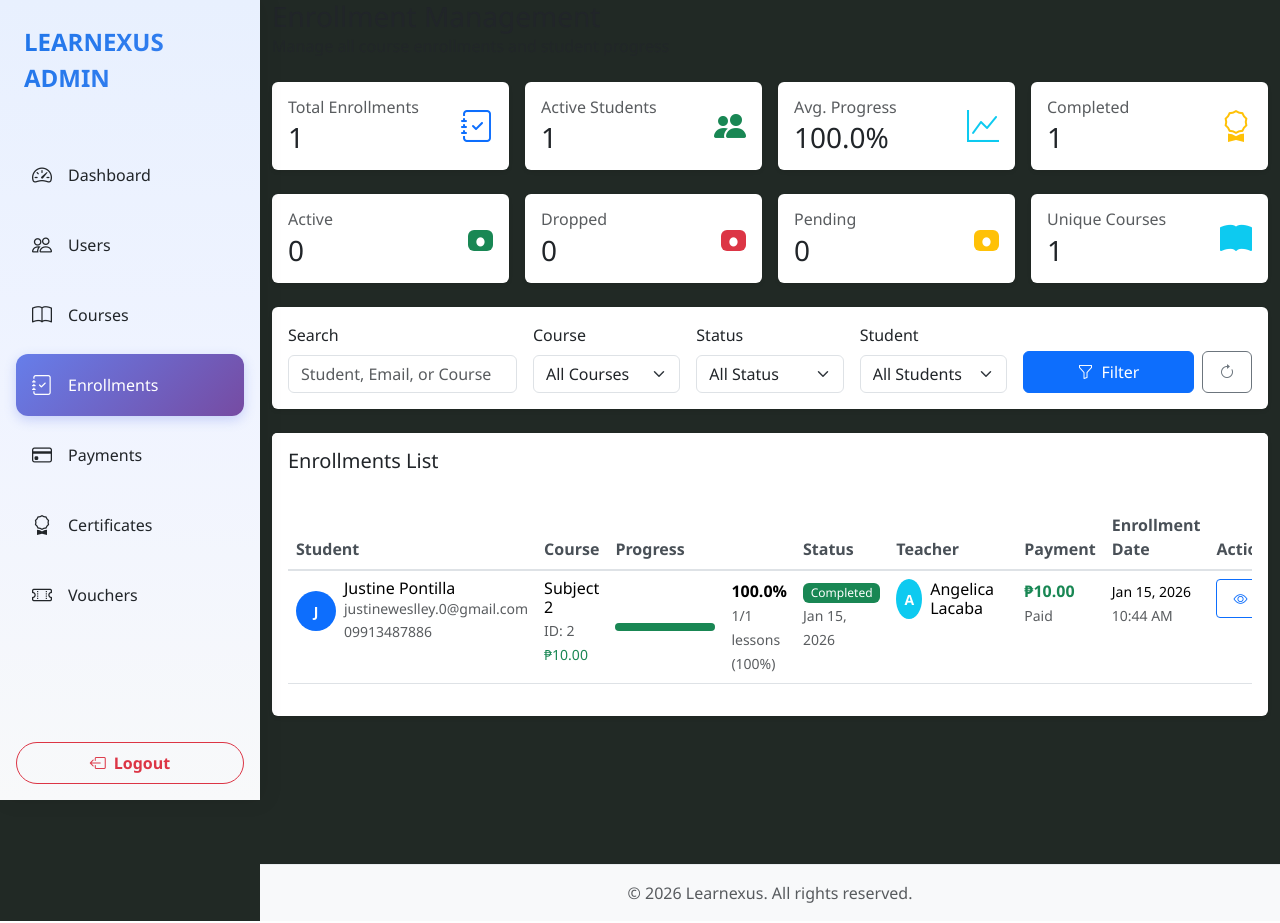
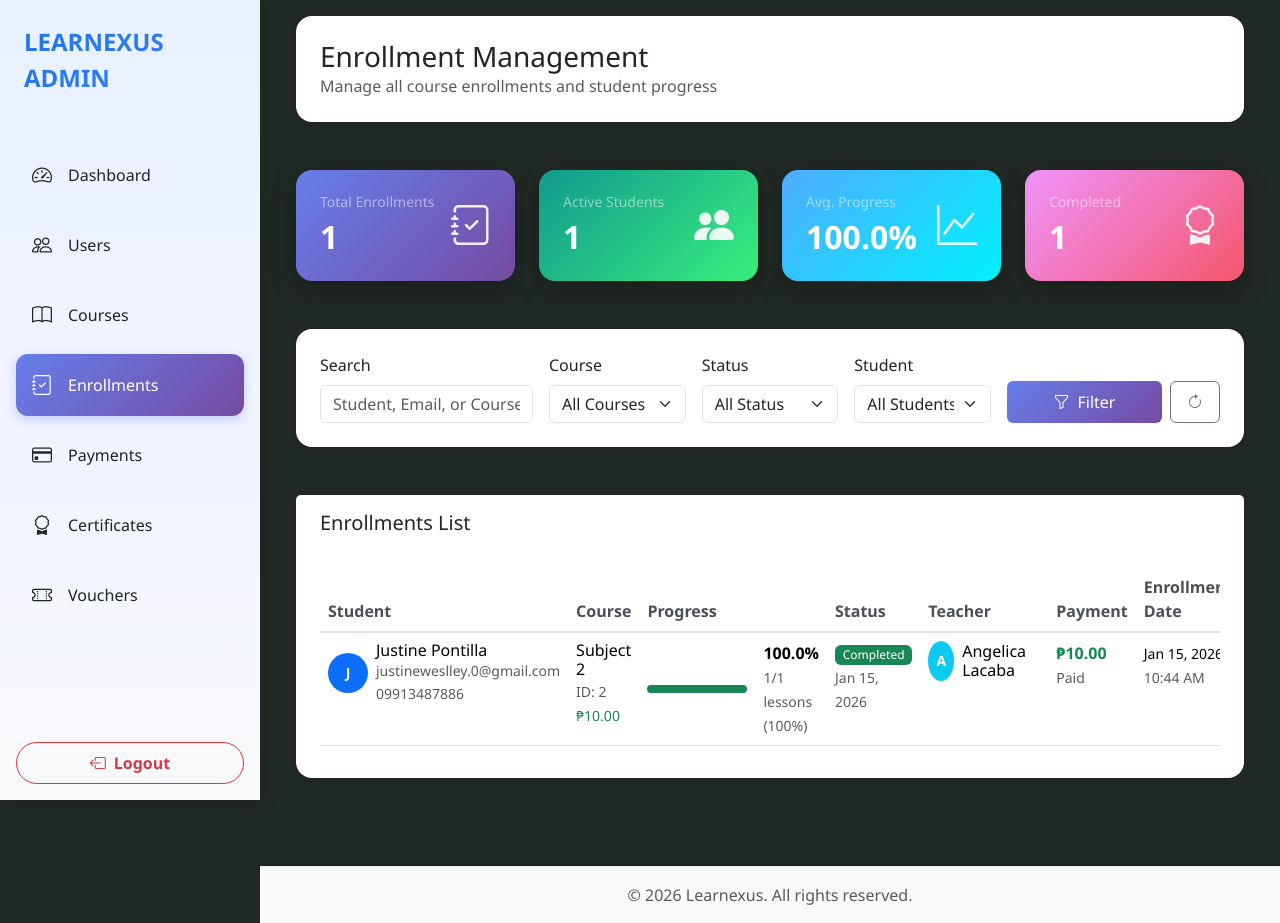
Before and after one commit to AngelLacabs/Learnexus, a PHP site: page /admin/enrollments.php in a window 1280 px wide. Run offline with PHP 8.4, Linux system fonts and the light colour scheme; a user stored in the database is signed in; data comes from the database, SQL or seed files in the repository; some libraries are stand-ins or nearby versions.

Commit message:
enrollments admin

```diff
--- a/admin/enrollments.php
+++ b/admin/enrollments.php
@@ -133,19 +133,11 @@ include 'includes/header.php';
 include 'includes/sidebar.php';
 ?>
 
-<div class="main-content">
+<div class="main-content pb-3 pb-lg-4 ps-3 ps-lg-4 pe-3 pe-lg-4 pt-3">
     <div class="container-fluid">
-        <!-- Page Header -->
-        <div class="d-flex justify-content-between align-items-center mb-4">
-            <div>
-                <h1 class="h3 mb-0">Enrollment Management</h1>
-                <p class="text-muted mb-0">Manage all course enrollments and student progress</p>
-            </div>
-        </div>
-
         <!-- Success/Error Messages -->
         <?php if (isset($_SESSION['success'])): ?>
-            <div class="alert alert-success alert-dismissible fade show" role="alert">
+            <div class="alert alert-success alert-dismissible fade show mb-4" role="alert">
                 <?php echo $_SESSION['success']; ?>
                 <button type="button" class="btn-close" data-bs-dismiss="alert" aria-label="Close"></button>
             </div>
@@ -153,73 +145,89 @@ include 'includes/sidebar.php';
         <?php endif; ?>
 
         <?php if (isset($_SESSION['error'])): ?>
-            <div class="alert alert-danger alert-dismissible fade show" role="alert">
+            <div class="alert alert-danger alert-dismissible fade show mb-4" role="alert">
                 <?php echo $_SESSION['error']; ?>
                 <button type="button" class="btn-close" data-bs-dismiss="alert" aria-label="Close"></button>
             </div>
             <?php unset($_SESSION['error']); ?>
         <?php endif; ?>
 
-        <!-- Statistics Cards -->
-        <div class="row g-3 mb-4">
+        <!-- Box 1: Page Header -->
+        <div class="card border-0 rounded-4 shadow-sm mb-5">
+            <div class="card-body p-4">
+                <div class="d-flex justify-content-between align-items-center">
+                    <div>
+                        <h1 class="h3 mb-0">Enrollment Management</h1>
+                        <p class="text-muted mb-0">Manage all course enrollments and student progress</p>
+                    </div>
+                </div>
+            </div>
+        </div>
+
+        <!-- Box 2: Statistics Cards - Separate Boxes -->
+        <div class="row g-4 mb-5">
+            <!-- Total Enrollments -->
             <div class="col-lg-3 col-md-6">
-                <div class="card border-0 shadow-sm">
-                    <div class="card-body">
+                <div class="card border-0 rounded-4 h-100 text-white" style="background: linear-gradient(135deg, #667eea 0%, #764ba2 100%); box-shadow: 0 10px 30px rgba(0, 0, 0, 0.15), 0 4px 8px rgba(0, 0, 0, 0.1);">
+                    <div class="card-body p-4">
                         <div class="d-flex justify-content-between align-items-center">
-                            <div>
-                                <h6 class="text-muted mb-1">Total Enrollments</h6>
-                                <h3 class="mb-0"><?php echo number_format($stats['total']); ?></h3>
+                            <div class="flex-grow-1">
+                                <h6 class="mb-2 text-white-50" style="font-size: 0.875rem; font-weight: 500;">Total Enrollments</h6>
+                                <h2 class="mb-0 text-white fw-bold" style="font-size: 2rem;"><?php echo number_format($stats['total']); ?></h2>
                             </div>
-                            <div class="text-primary">
-                                <i class="bi bi-journal-check fs-2"></i>
+                            <div class="ms-3" style="opacity: 0.9;">
+                                <i class="bi bi-journal-check" style="font-size: 2.5rem;"></i>
                             </div>
                         </div>
                     </div>
                 </div>
             </div>
 
+            <!-- Active Students -->
             <div class="col-lg-3 col-md-6">
-                <div class="card border-0 shadow-sm">
-                    <div class="card-body">
+                <div class="card border-0 rounded-4 h-100 text-white" style="background: linear-gradient(135deg, #11998e 0%, #38ef7d 100%); box-shadow: 0 10px 30px rgba(0, 0, 0, 0.15), 0 4px 8px rgba(0, 0, 0, 0.1);">
+                    <div class="card-body p-4">
                         <div class="d-flex justify-content-between align-items-center">
-                            <div>
-                                <h6 class="text-muted mb-1">Active Students</h6>
-                                <h3 class="mb-0"><?php echo number_format($stats['uniqueStudents']); ?></h3>
+                            <div class="flex-grow-1">
+                                <h6 class="mb-2 text-white-50" style="font-size: 0.875rem; font-weight: 500;">Active Students</h6>
+                                <h2 class="mb-0 text-white fw-bold" style="font-size: 2rem;"><?php echo number_format($stats['uniqueStudents']); ?></h2>
                             </div>
-                            <div class="text-success">
-                                <i class="bi bi-people-fill fs-2"></i>
+                            <div class="ms-3" style="opacity: 0.9;">
+                                <i class="bi bi-people-fill" style="font-size: 2.5rem;"></i>
                             </div>
                         </div>
                     </div>
                 </div>
             </div>
 
+            <!-- Avg. Progress -->
             <div class="col-lg-3 col-md-6">
-                <div class="card border-0 shadow-sm">
-                    <div class="card-body">
+                <div class="card border-0 rounded-4 h-100 text-white" style="background: linear-gradient(135deg, #4facfe 0%, #00f2fe 100%); box-shadow: 0 10px 30px rgba(0, 0, 0, 0.15), 0 4px 8px rgba(0, 0, 0, 0.1);">
+                    <div class="card-body p-4">
                         <div class="d-flex justify-content-between align-items-center">
-                            <div>
-                                <h6 class="text-muted mb-1">Avg. Progress</h6>
-                                <h3 class="mb-0"><?php echo number_format($stats['avgProgress'], 1); ?>%</h3>
+                            <div class="flex-grow-1">
+                                <h6 class="mb-2 text-white-50" style="font-size: 0.875rem; font-weight: 500;">Avg. Progress</h6>
+                                <h2 class="mb-0 text-white fw-bold" style="font-size: 2rem;"><?php echo number_format($stats['avgProgress'], 1); ?>%</h2>
                             </div>
-                            <div class="text-info">
-                                <i class="bi bi-graph-up fs-2"></i>
+                            <div class="ms-3" style="opacity: 0.9;">
+                                <i class="bi bi-graph-up" style="font-size: 2.5rem;"></i>
                             </div>
                         </div>
                     </div>
                 </div>
             </div>
 
+            <!-- Completed -->
             <div class="col-lg-3 col-md-6">
-                <div class="card border-0 shadow-sm">
-                    <div class="card-body">
+                <div class="card border-0 rounded-4 h-100 text-white" style="background: linear-gradient(135deg, #f093fb 0%, #f5576c 100%); box-shadow: 0 10px 30px rgba(0, 0, 0, 0.15), 0 4px 8px rgba(0, 0, 0, 0.1);">
+                    <div class="card-body p-4">
                         <div class="d-flex justify-content-between align-items-center">
-                            <div>
-                                <h6 class="text-muted mb-1">Completed</h6>
-                                <h3 class="mb-0"><?php echo number_format($stats['completed']); ?></h3>
+                            <div class="flex-grow-1">
+                                <h6 class="mb-2 text-white-50" style="font-size: 0.875rem; font-weight: 500;">Completed</h6>
+                                <h2 class="mb-0 text-white fw-bold" style="font-size: 2rem;"><?php echo number_format($stats['completed']); ?></h2>
                             </div>
-                            <div class="text-warning">
-                                <i class="bi bi-award fs-2"></i>
+                            <div class="ms-3" style="opacity: 0.9;">
+                                <i class="bi bi-award" style="font-size: 2.5rem;"></i>
                             </div>
                         </div>
                     </div>
@@ -227,76 +235,9 @@ include 'includes/sidebar.php';
             </div>
         </div>
 
-        <!-- Status Breakdown -->
-        <div class="row g-3 mb-4">
-            <div class="col-lg-3 col-md-6">
-                <div class="card border-0 shadow-sm">
-                    <div class="card-body">
-                        <div class="d-flex justify-content-between align-items-center">
-                            <div>
-                                <h6 class="text-muted mb-1">Active</h6>
-                                <h3 class="mb-0"><?php echo number_format($stats['active']); ?></h3>
-                            </div>
-                            <div class="text-success">
-                                <span class="badge bg-success">●</span>
-                            </div>
-                        </div>
-                    </div>
-                </div>
-            </div>
-
-            <div class="col-lg-3 col-md-6">
-                <div class="card border-0 shadow-sm">
-                    <div class="card-body">
-                        <div class="d-flex justify-content-between align-items-center">
-                            <div>
-                                <h6 class="text-muted mb-1">Dropped</h6>
-                                <h3 class="mb-0"><?php echo number_format($stats['dropped']); ?></h3>
-                            </div>
-                            <div class="text-danger">
-                                <span class="badge bg-danger">●</span>
-                            </div>
-                        </div>
-                    </div>
-                </div>
-            </div>
-
-            <div class="col-lg-3 col-md-6">
-                <div class="card border-0 shadow-sm">
-                    <div class="card-body">
-                        <div class="d-flex justify-content-between align-items-center">
-                            <div>
-                                <h6 class="text-muted mb-1">Pending</h6>
-                                <h3 class="mb-0"><?php echo number_format($stats['pending']); ?></h3>
-                            </div>
-                            <div class="text-warning">
-                                <span class="badge bg-warning">●</span>
-                            </div>
-                        </div>
-                    </div>
-                </div>
-            </div>
-
-            <div class="col-lg-3 col-md-6">
-                <div class="card border-0 shadow-sm">
-                    <div class="card-body">
-                        <div class="d-flex justify-content-between align-items-center">
-                            <div>
-                                <h6 class="text-muted mb-1">Unique Courses</h6>
-                                <h3 class="mb-0"><?php echo number_format($stats['uniqueCourses']); ?></h3>
-                            </div>
-                            <div class="text-info">
-                                <i class="bi bi-book-fill fs-2"></i>
-                            </div>
-                        </div>
-                    </div>
-                </div>
-            </div>
-        </div>
-
-        <!-- Filters Card -->
-        <div class="card border-0 shadow-sm mb-4">
-            <div class="card-body">
+        <!-- Box 3: Filters Card -->
+        <div class="card border-0 rounded-4 shadow-sm mb-5">
+            <div class="card-body p-4">
                 <form method="GET" action="" class="row g-3">
                     <div class="col-md-3">
                         <label class="form-label">Search</label>
@@ -346,7 +287,7 @@ include 'includes/sidebar.php';
 
                     <div class="col-md-3 d-flex align-items-end">
                         <div class="d-flex gap-2 w-100">
-                            <button type="submit" class="btn btn-primary w-100">
+                            <button type="submit" class="btn w-100 text-white border-0" style="background: linear-gradient(135deg, #667eea 0%, #764ba2 100%);">
                                 <i class="bi bi-funnel me-2"></i>Filter
                             </button>
                             <a href="enrollments.php" class="btn btn-outline-secondary">
@@ -358,12 +299,12 @@ include 'includes/sidebar.php';
             </div>
         </div>
 
-        <!-- Enrollments Table -->
-        <div class="card border-0 shadow-sm">
-            <div class="card-header bg-white border-0 py-3">
+        <!-- Box 4: Enrollments Table -->
+        <div class="card border-0 rounded-4 shadow-sm">
+            <div class="card-header bg-white border-0 py-3 px-4">
                 <h5 class="mb-0">Enrollments List</h5>
             </div>
-            <div class="card-body">
+            <div class="card-body px-4">
                 <?php if (empty($enrollments)): ?>
                     <div class="text-center py-5">
                         <i class="bi bi-journal-check fs-1 text-muted"></i>
@@ -476,27 +417,12 @@ include 'includes/sidebar.php';
                                             <br><small class="text-muted"><?php echo date('h:i A', strtotime($enrollment['enrolledAt'])); ?></small>
                                         </td>
                                         <td>
-                                            <div class="btn-group btn-group-sm">
-                                                <a href="enrollment_view.php?id=<?php echo $enrollment['enrollmentID']; ?>"
-                                                   class="btn btn-outline-primary"
-                                                   data-bs-toggle="tooltip"
-                                                   title="View Details">
-                                                    <i class="bi bi-eye"></i>
-                                                </a>
-                                                <a href="enrollment_edit.php?id=<?php echo $enrollment['enrollmentID']; ?>"
-                                                   class="btn btn-outline-secondary"
-                                                   data-bs-toggle="tooltip"
-                                                   title="Edit">
-                                                    <i class="bi bi-pencil"></i>
-                                                </a>
-                                                <a href="enrollment_actions.php?action=delete&id=<?php echo $enrollment['enrollmentID']; ?>"
-                                                   class="btn btn-outline-danger"
-                                                   data-confirm-delete="Are you sure you want to delete this enrollment? This will permanently delete all related data including quiz results and progress tracking."
-                                                   data-bs-toggle="tooltip"
-                                                   title="Delete">
-                                                    <i class="bi bi-trash"></i>
-                                                </a>
-                                            </div>
+                                            <a href="enrollment_view.php?id=<?php echo $enrollment['enrollmentID']; ?>"
+                                               class="btn btn-outline-primary btn-sm"
+                                               data-bs-toggle="tooltip"
+                                               title="View Details">
+                                                <i class="bi bi-eye"></i>
+                                            </a>
                                         </td>
                                     </tr>
                                 <?php endforeach; ?>
```
